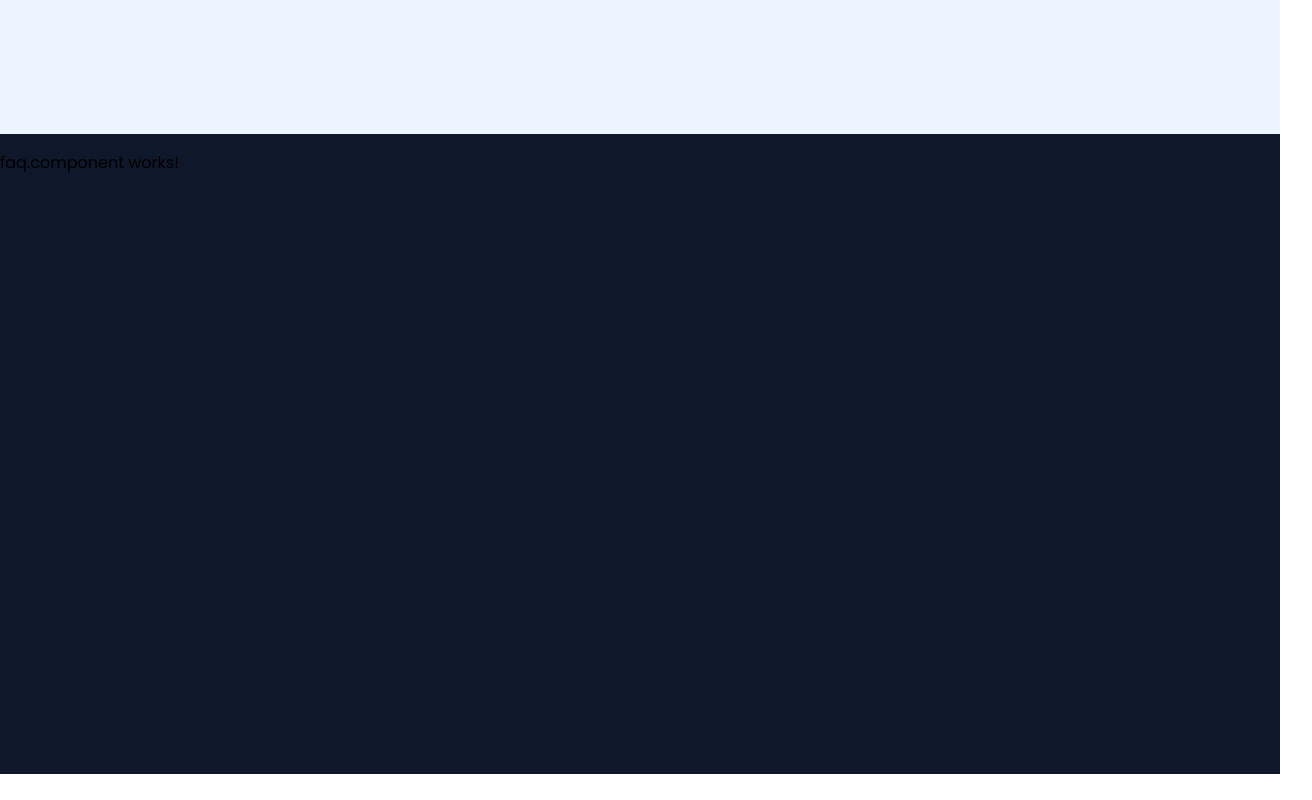
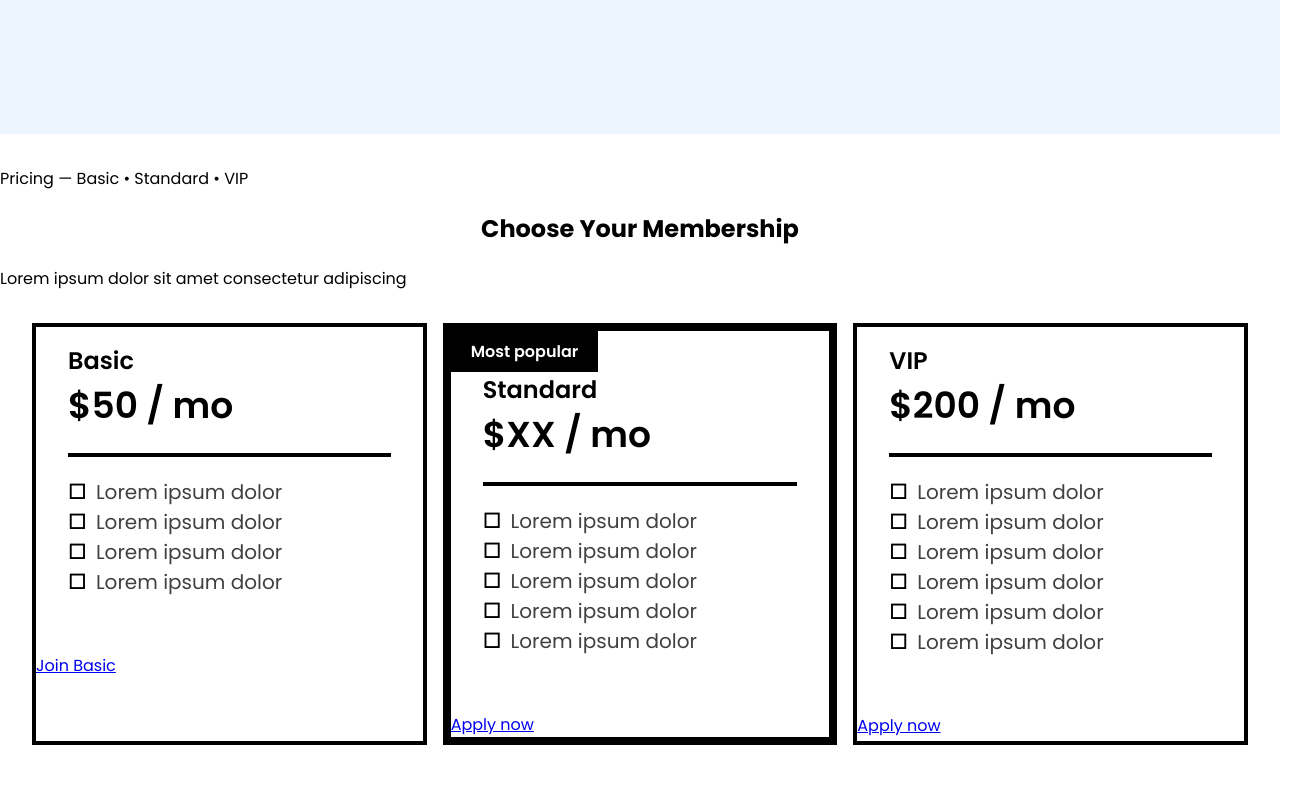
Before and after one commit to Dmac26/salty-lion-stack, an Angular app in the folder angularFrontend/: page / in a window 1280 px wide. Shown: the part 8540-9340 px from the top of the page, 1312 px wide, since content can reach past the window. Built offline with nearby package versions, Linux system fonts and the light colour scheme.

Commit message:
Pricing Section WIP

```diff
--- a/angularFrontend/src/app/components/body/body.component.html
+++ b/angularFrontend/src/app/components/body/body.component.html
@@ -25,6 +25,8 @@
 
 <app-guarantee class="section"></app-guarantee>
 
+<app-pricing class="section"></app-pricing>
+
 <app-faq class="section"></app-faq>
 
 <app-cta class="section"></app-cta>
--- a/angularFrontend/src/app/components/body/body.component.ts
+++ b/angularFrontend/src/app/components/body/body.component.ts
@@ -15,6 +15,7 @@ import { StatsComponent } from '@components/stats/stats.componet';
 import { NarrativeComponent } from '@components/narrative/narrative.component';
 import { WhoForComponent } from '@components/who-for/who-for.component';
 import { ExpectationsComponent } from '@components/expectations/expectations.component';
+import { PricingComponent } from '@components/pricing/pricing.component';
 
 @Component({
   selector: 'app-body',
@@ -35,6 +36,7 @@ import { ExpectationsComponent } from '@components/expectations/expectations.com
     NarrativeComponent,
     WhoForComponent,
     ExpectationsComponent,
+    PricingComponent,
   ],
   templateUrl: './body.component.html',
   styleUrl: './body.component.scss',
--- /dev/null
+++ b/angularFrontend/src/app/components/pricing/membership/membership.component.html
@@ -0,0 +1,21 @@
+<div [attr.data-most-popular]="isMostPopular()">
+  <div class="most-popular-label">
+    Most popular
+  </div>
+
+  <div class="card-body">
+    <span class="name">{{name()}}</span>
+    <span class="price">${{price()}} / mo</span>
+
+
+    <ul>
+      @for (feature of features(); track $index) {
+        <li><span>{{feature}}</span></li>
+      }
+    </ul>
+  </div>
+
+  <a class="cta" [href]="`join?plan=${name()?.toLowerCase()}`">
+    {{cta()}}
+  </a>
+</div>
--- /dev/null
+++ b/angularFrontend/src/app/components/pricing/membership/membership.component.scss
@@ -0,0 +1,67 @@
+:host {
+  --border-stroke: 0.25em;
+  --card-padding: 1em 2em;
+
+  .most-popular-label {
+    display: none;
+  }
+
+  &:has([data-most-popular]) {
+    --border-stroke: 0.5em;
+    --card-padding: 0em 2em 1em 2em;
+
+    .most-popular-label {
+      display: block;
+      background-color: #000;
+      width: fit-content;
+      padding: 0.5em 1.25em;
+      font-weight: 600;
+      color: #fff;
+    }
+  }
+
+  border: solid var(--border-stroke);
+
+  .card-body {
+    padding: var(--card-padding);
+  }
+
+
+  .name {
+    display: block;
+    font-size: 1.5rem;
+    font-weight: 600;
+  }
+
+  .price {
+    font-size: 2.25rem;
+    font-weight: 600;
+  }
+
+  ul {
+    font-size: 1.25rem;
+    padding: 1em 0;
+    border-top: solid 0.2em;
+
+    li {
+      list-style-type: none;
+
+      span {
+        color: rgba(0, 0, 0, 75%);
+      }
+
+      &:before {
+        content: "\2610";
+        font-weight: 900;
+        margin-right: 0.5em;
+      }
+    }
+  }
+
+  // .cta {
+  //   text-decoration: none;
+  //   width: 100%;
+  //   background-color: red;
+  //   align-text: center;
+  // }
+}
--- /dev/null
+++ b/angularFrontend/src/app/components/pricing/membership/membership.component.ts
@@ -0,0 +1,15 @@
+import { Component, input } from '@angular/core';
+
+@Component({
+  selector: 'app-membership',
+  imports: [],
+  templateUrl: './membership.component.html',
+  styleUrl: './membership.component.scss',
+})
+export class MembershipComponent {
+  name = input<string>();
+  price = input<string>();
+  isMostPopular = input<boolean>();
+  features = input<string[]>();
+  cta = input<string>();
+}
--- /dev/null
+++ b/angularFrontend/src/app/components/pricing/pricing.component.html
@@ -0,0 +1,21 @@
+<div>
+  <span>
+    Pricing &mdash; Basic &bull; Standard &bull; VIP
+  </span>
+  <h2>
+    Choose Your Membership
+  </h2>
+  <span>Lorem ipsum dolor sit amet consectetur adipiscing</span>
+
+  <div class="memberships">
+    @for (membership of memberships; track $index) {
+      <app-membership
+        [name]="membership.name"
+        [price]="membership.price"
+        [features]="membership.features"
+        [isMostPopular]="membership.isMostPopular"
+        [cta]="membership.cta"
+      ></app-membership>
+    }
+  </div>
+</div>
--- /dev/null
+++ b/angularFrontend/src/app/components/pricing/pricing.component.scss
@@ -0,0 +1,14 @@
+:host {
+  padding: 2em;
+
+  h2 {
+    text-align: center;
+  }
+
+  .memberships {
+    display: grid;
+    grid-template-columns: repeat(3, 1fr);
+    gap: 1rem;
+    padding: 2em;
+  }
+}
--- /dev/null
+++ b/angularFrontend/src/app/components/pricing/pricing.component.ts
@@ -0,0 +1,34 @@
+import { Component } from '@angular/core';
+import { MembershipComponent } from './membership/membership.component';
+
+@Component({
+  selector: 'app-pricing',
+  imports: [
+    MembershipComponent,
+  ],
+  templateUrl: './pricing.component.html',
+  styleUrl: './pricing.component.scss',
+})
+export class PricingComponent {
+  readonly memberships = [
+    {
+      name: "Basic",
+      price: "50",
+      features: Array(4).fill("Lorem ipsum dolor"),
+      cta: "Join Basic"
+    },
+    {
+      name: "Standard",
+      price: "XX",
+      features: Array(5).fill("Lorem ipsum dolor"),
+      isMostPopular: true,
+      cta: "Apply now"
+    },
+    {
+      name: "VIP",
+      price: "200",
+      features: Array(6).fill("Lorem ipsum dolor"),
+      cta: "Apply now"
+    },
+  ];
+}
```
